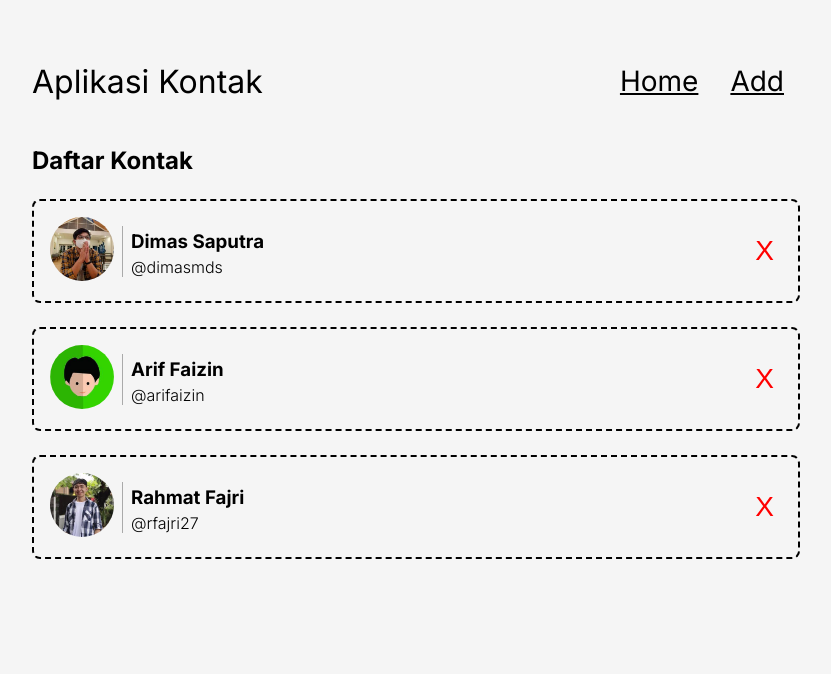
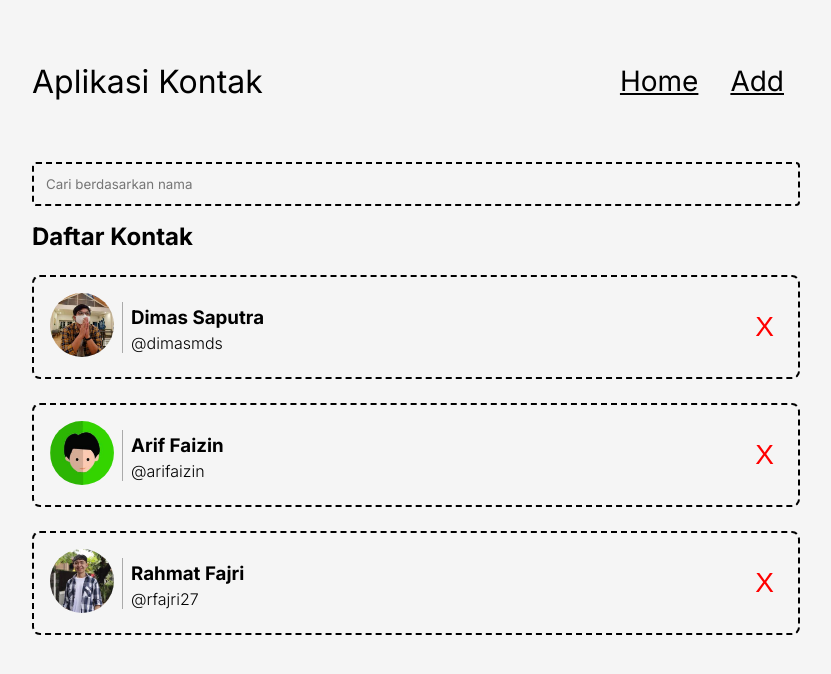
Before and after one commit to rbyrndi/contacts-app-v19, a React (Vite) app in the folder contacts-app/: page / in a window 1280 px wide. Shown: the top 674 px of the page, without its empty margins (224-1055 px from the left). Built offline with nearby package versions, Linux system fonts and the light colour scheme.

Commit message:
feat: add SearchBar component and implement keyword filtering in HomePage

```diff
--- a/contacts-app/package.json
+++ b/contacts-app/package.json
@@ -10,6 +10,7 @@
   },
   "dependencies": {
     "joi": "^18.1.2",
+    "prop-types": "^15.8.1",
     "react": "^19.1.1",
     "react-dom": "^19.1.1",
     "react-router-dom": "^7.14.1"
--- /dev/null
+++ b/contacts-app/src/components/SearchBar.jsx
@@ -0,0 +1,22 @@
+import React from "react";
+import PropTypes from "prop-types";
+
+
+function SearchBar({ keyword, KeywordChange }) {
+    return (
+        <input
+            className="search-bar"
+            type="text"
+            placeholder="Cari berdasarkan nama"
+            value={keyword}
+            onChange={(event) => KeywordChange(event.target.value)}
+        />
+    );
+}
+
+SearchBar.propTypes = {
+    keyword: PropTypes.string.isRequired,
+    KeywordChange: PropTypes.func.isRequired
+};
+
+export default SearchBar;
--- a/contacts-app/src/pages/HomePage.jsx
+++ b/contacts-app/src/pages/HomePage.jsx
@@ -1,16 +1,28 @@
 import React from 'react';
 import ContactList from '../components/ContactList';
 import { deleteContact, getContacts } from '../utils/data';
+import SearchBar from '../components/SearchBar';
+
 
 class HomePage extends React.Component {
     constructor(props) {
         super(props);
 
         this.state = {
-            contacts: getContacts()
+            contacts: getContacts(),
+            keyword: '',
         }
 
+        this.onKeywordChangeEventHandler = this.onKeywordChangeEventHandler.bind(this);
         this.onDeleteHandler = this.onDeleteHandler.bind(this);
+    }
+
+    onKeywordChangeEventHandler(keyword) {
+        this.setState(() => {
+            return {
+                keyword,
+            }
+        });
     }
 
     onDeleteHandler(id) {
@@ -25,10 +37,17 @@ class HomePage extends React.Component {
     }
 
     render() {
+        const contacts = this.state.contacts.filter((contact) => {
+            return contact.name.toLowerCase().includes(
+                this.state.keyword.toLowerCase()
+            );
+        });
+
         return (
             <section>
+                <SearchBar keyword={this.state.keyword} KeywordChange={this.onKeywordChangeEventHandler} />
                 <h2>Daftar Kontak</h2>
-                <ContactList contacts={this.state.contacts} onDelete={this.onDeleteHandler} />
+                <ContactList contacts={contacts} onDelete={this.onDeleteHandler} />
             </section>
         )
     }
```
Also changed, not shown: 1 other file (tests, documents, lock files or other folders).
